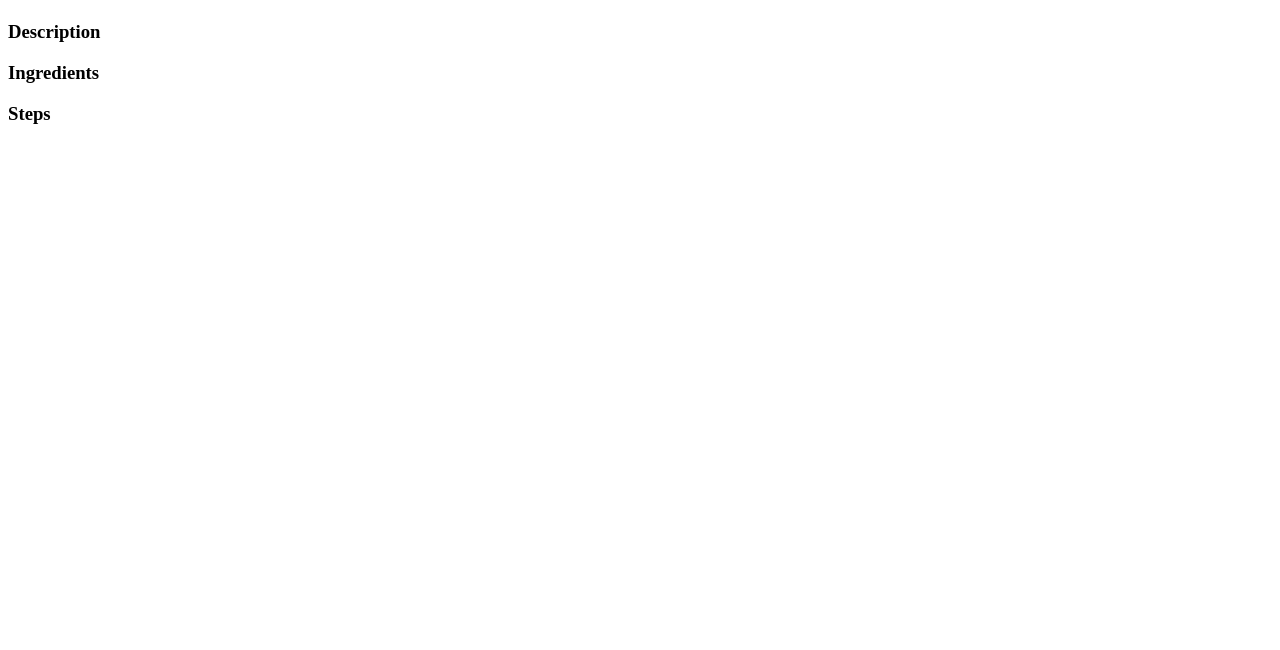
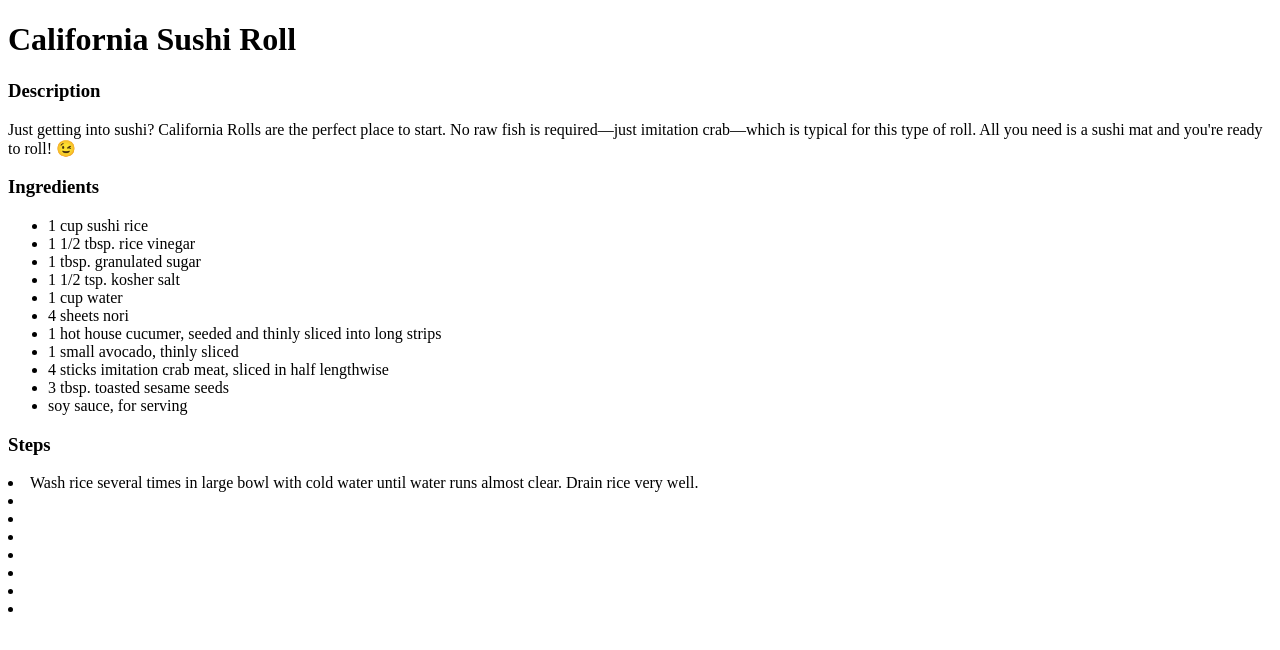
Before and after one commit to BrentMatoba/odin-recipes, a plain HTML site: page recipes/sushi.html in a window 1280 px wide. Drawn offline with Linux system fonts and the light colour scheme.

Commit message:
added sushi description and ingredients

```diff
--- a/recipes/sushi.html
+++ b/recipes/sushi.html
@@ -7,9 +7,34 @@
     <title>Sushi Recipe</title>
 </head>
 <body>
-    <h1></h1>
+    <h1>California Sushi Roll</h1>
+
     <h3>Description</h3>
+        <p>Just getting into sushi? California Rolls are the perfect place to start. No raw fish is required—just imitation crab—which is typical for this type of roll. All you need is a sushi mat and you're ready to roll! 😉</p>
+
     <h3>Ingredients</h3>
+        <ul>
+            <li>1 cup sushi rice</li>
+            <li>1 1/2 tbsp. rice vinegar</li>
+            <li>1 tbsp. granulated sugar</li>
+            <li>1 1/2 tsp. kosher salt</li>
+            <li>1 cup water</li>
+            <li>4 sheets nori</li>
+            <li>1 hot house cucumer, seeded and thinly sliced into long strips</li>
+            <li>1 small avocado, thinly sliced</li>
+            <li>4 sticks imitation crab meat, sliced in half lengthwise</li>
+            <li>3 tbsp. toasted sesame seeds</li>
+            <li>soy sauce, for serving</li>
+        </ul>
+
     <h3>Steps</h3>
+     <li>Wash rice several times in large bowl with cold water until water runs almost clear. Drain rice very well.</li>
+     <li></li>
+     <li></li>
+     <li></li>
+     <li></li>
+     <li></li>
+     <li></li>
+     <li></li>
 </body>
 </html>
```
